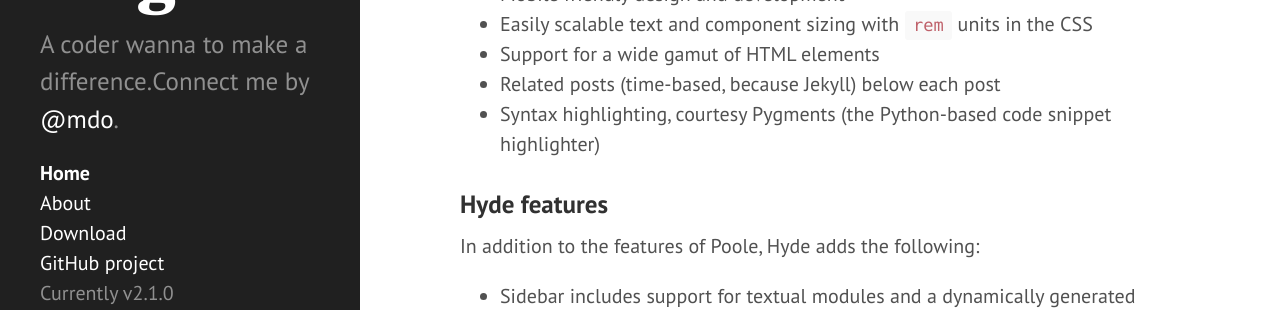
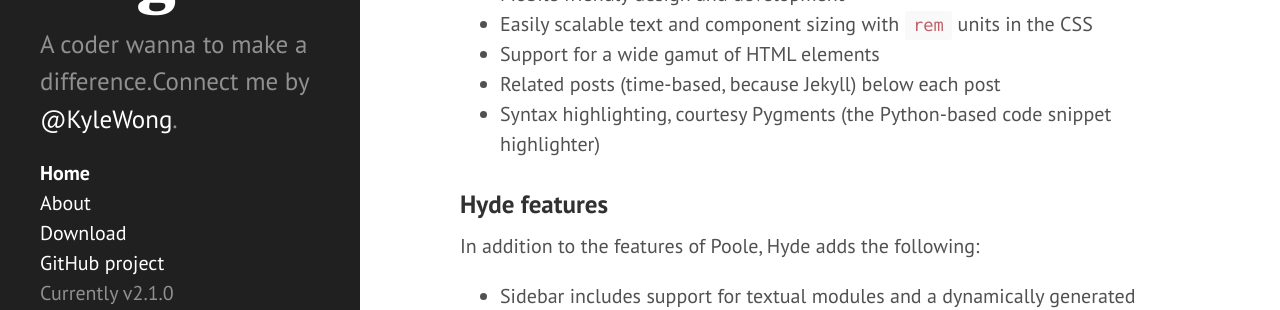
Before and after one commit to kangwang1988/kangwang1988.github.io, a Jekyll site: the page built from index.html, in a window 1280 px wide. Shown: the part 502-812 px from the top of the page. Built offline with Jekyll 4.4.1, drawn with Linux system fonts in a browser that asks for light colours; Markdown is read by kramdown in place of the engine named in the settings; the list of posts is cut into pages by our own code.

Commit message:
Update a blog.

```diff
--- a/CNAME
+++ b/CNAME
@@ -1 +1 @@
-hyde.getpoole.com
+kangwang1988.github.io
--- a/_config.yml
+++ b/_config.yml
@@ -8,7 +8,7 @@
 # Setup
 title:            KyleWong's Blog
 tagline:          'A Jekyll theme'
-description:      'A coder wanna to make a difference.Connect me by <a href="http://weibo.com/kangwang1988" target="_blank">@mdo</a>.'
+description:      'A coder wanna to make a difference.Connect me by <a href="http://weibo.com/kangwang1988" target="_blank">@KyleWong</a>.'
 url:              https://github.com/kangwang1988/kangwang1988.github.io
 baseurl:          /
 
```
